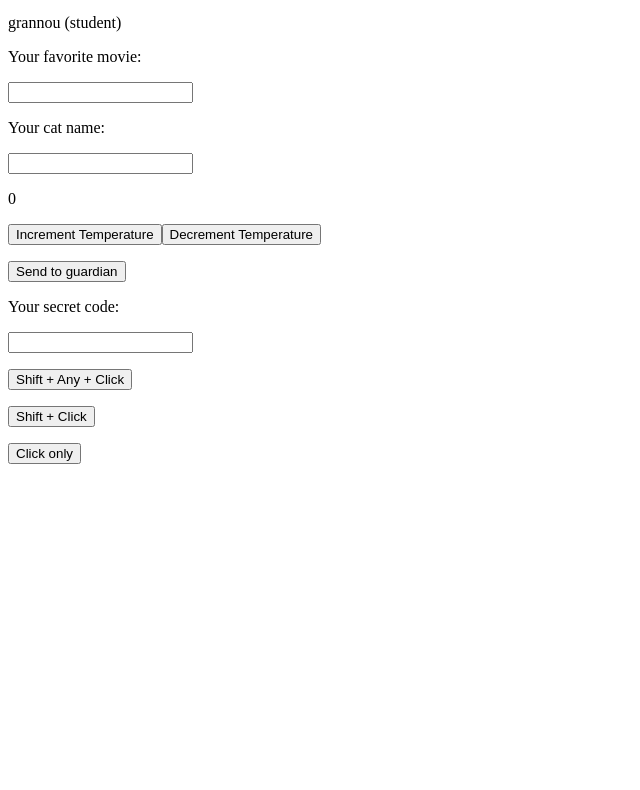
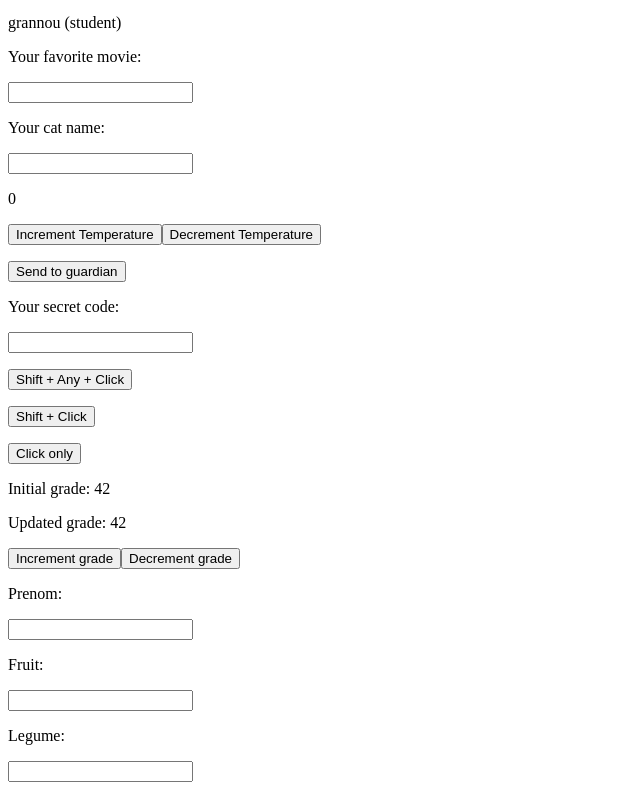
Before and after one commit to TheoZerbibi/ft_transcendence, a Vue app in the folder front/VueProjects/my-one-page-website/: page / in a window 1280 px wide. Shown: the part 762-1552 px from the top of the page, without its empty margins (0-640 px from the left). Before the commit the page ends 1242 px from the top, so only its background shows below. Built offline with nearby package versions, Linux system fonts and the light colour scheme.

Commit message:
start video 07

```diff
--- a/front/VueProjects/my-one-page-website/src/App.vue
+++ b/front/VueProjects/my-one-page-website/src/App.vue
@@ -80,6 +80,25 @@
   <!-- This will only work when no key modifiers are pressed-->
   <p><button @click.shift="clickOnlyHandler">Click only</button></p>
 
+  <!-- Display a counter and its initial value with only one variable -->
+  <p v-once>Initial grade: {{ grade }}</p>
+  <p>Updated grade: {{ grade }}</p>
+
+  <button @click="incrementGrade">Increment grade</button>
+  <button @click="decrementGrade">Decrement grade</button>
+
+  <!-- Input binding -->
+  <p>Prenom: {{ prenom }}</p>
+  <input type="text" v-model="prenom">
+
+  <!-- Input binding + lazy option (wait jump to next input to display previous-->
+  <p>Fruit: {{ fruit }}</p>
+  <input type="text" v-model.lazy="fruit">
+
+  <p>Legume: {{ legume }}</p>
+  <input type="text" v-model="legume">
+
+
 </template>
 
 <script>
@@ -104,7 +123,11 @@
         favoriteMovie: '',
         catName: '',
         counter: 0,
-        secretCode: ''
+        secretCode: '',
+        grade: 42,
+        prenom: '',
+        fruit: '',
+        legume: ''
       }
     },
     methods:
@@ -159,9 +182,11 @@
       {
         this.secretCode = event.target.value
       },
-      shiftAnyHandler()   { alert('Shift + Any + Click') },
-      shiftOnlyHandler() { alert('Shift + Click Only')  },
-      clickOnlyHandler()  { alert('Click Only')          }
+      shiftAnyHandler()   { alert('Shift + Any + Click')  },
+      shiftOnlyHandler()  { alert('Shift + Click Only')   },
+      clickOnlyHandler()  { alert('Click Only')           },
+      incrementGrade()    { this.grade++                  },
+      decrementGrade()    { this.grade--                  }
 
     },
     computed:
```
Also changed, not shown: 1 other file (tests, documents, lock files or other folders).
